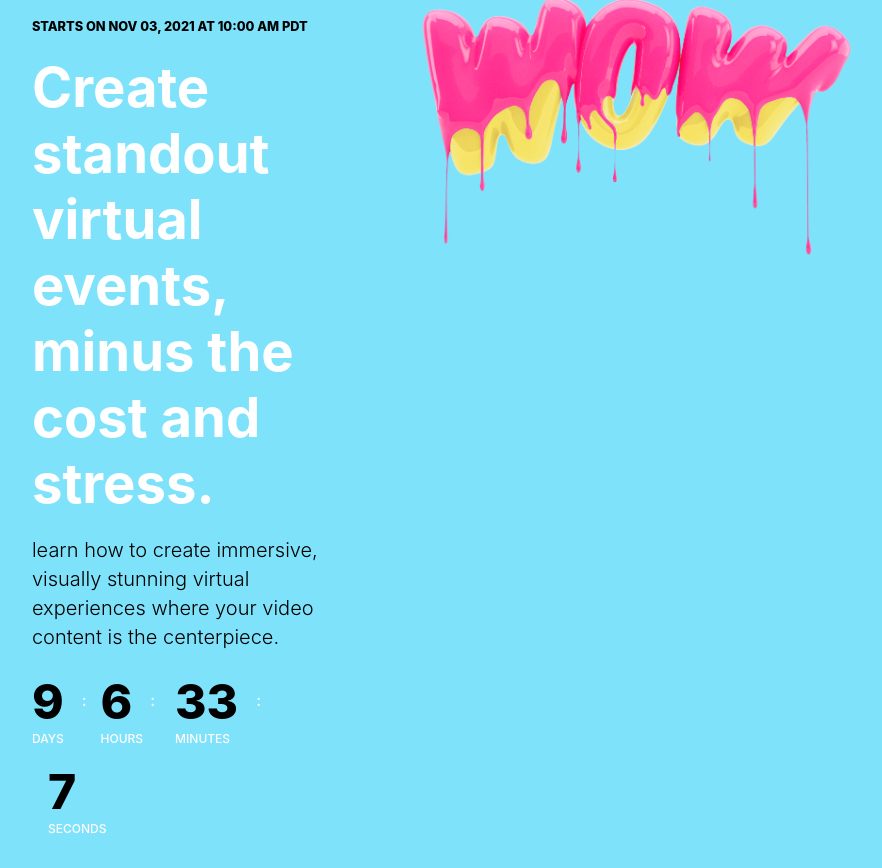
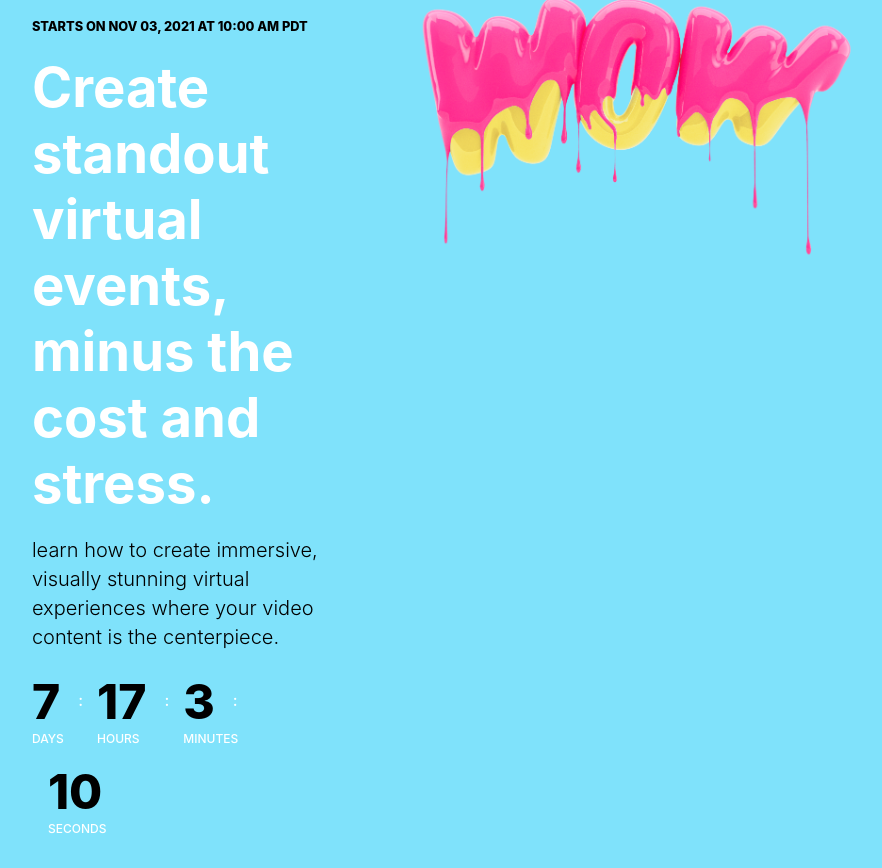
Before and after one commit to tunztunztunz/brandlive-challenge, a React (Create React App) app: page / in a window 1280 px wide. Shown: the whole page, without its empty margins (258-1140 px from the left). Built offline with nearby package versions, Linux system fonts and the light colour scheme.

Commit message:
create countdown timer hook and implement it into Countdown component

```diff
--- a/src/components/hero/countdown/Countdown.tsx
+++ b/src/components/hero/countdown/Countdown.tsx
@@ -1,12 +1,32 @@
+import { useEffect, useState } from 'react';
+
+import updateCountdown from './updateCountdown';
 import styles from './Countdown.module.css';
 
 const Countdown = () => {
+  const [countdownDate, setCountdownDate] = useState(new Date('11/04/2021').getTime());
+  const [time, setTime] = useState({
+    days: 0,
+    hours: 0,
+    minutes: 0,
+    seconds: 0
+  })
+
+  useEffect( () => {
+    setInterval(() => {
+      let timeObject = updateCountdown(countdownDate)
+      if (timeObject) {
+        setTime(timeObject);
+      }
+    }, 1000)
+  }, [countdownDate])
+
   return (<div className={styles.clockContainer}>
     <ul>
-      <li><span id="days">9</span>days</li>
-      <li><span id="hours">6</span>hours</li>
-      <li><span id="minutes">33</span>minutes</li>
-      <li><span id="seconds">7</span>seconds</li>
+      <li><span id="days">{time.days}</span>days</li>
+      <li><span id="hours">{time.hours}</span>hours</li>
+      <li><span id="minutes">{time.minutes}</span>minutes</li>
+      <li><span id="seconds">{time.seconds}</span>seconds</li>
     </ul>
   </div>)
 }
--- /dev/null
+++ b/src/components/hero/countdown/updateCountdown.ts
@@ -0,0 +1,29 @@
+// interface UpdateCountdownInterface {
+//   countdownDate: number;
+// }
+
+const updateCountdown = (countdownDate: number) => {
+  const second = 1000,
+  minute = second * 60,
+  hour = minute * 60,
+  day = hour * 24;
+
+  if (countdownDate) {
+    const currentTime = new Date().getTime();
+    const distanceToEvent = countdownDate - currentTime;
+
+    let days = Math.floor(distanceToEvent / day);
+    let hours = Math.floor((distanceToEvent % day) / (hour));
+    let minutes = Math.floor((distanceToEvent % hour) / (minute));
+    let seconds = Math.floor((distanceToEvent % minute) / (second));
+    let timeObject = {
+      days: days,
+      hours: hours,
+      minutes: minutes,
+      seconds: seconds
+    }
+    return timeObject;
+  }
+}
+
+export default updateCountdown;
```
